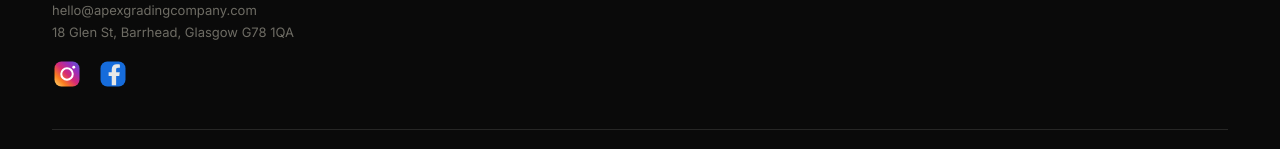
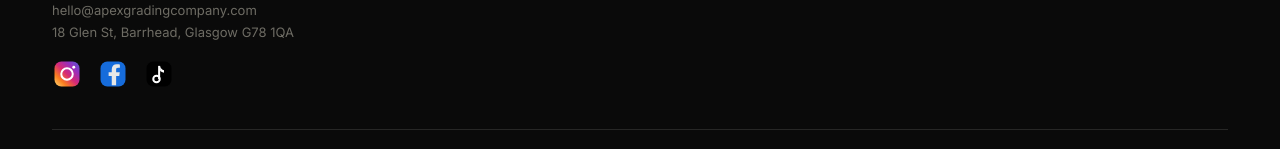
Before and after one commit to apexgrading/apex-grading-shop, a Next.js app: page /admin/bulk in a window 1280 px wide. Shown: the part 1362-1511 px from the top of the page. Built offline with nearby package versions, Linux system fonts and the light colour scheme; no server answers.

Commit message:
Add TikTok icon and link to footer (black background, simplified white note glyph built from basic shapes for reliable rendering), linking to the real Apex Cards TikTok account

```diff
--- a/components/Footer.js
+++ b/components/Footer.js
@@ -79,6 +79,21 @@ export default function Footer() {
                   <path d="M14.5 21v-7.5h2.5l.4-3H14.5V8.5c0-.9.25-1.5 1.55-1.5H17.5V4.35C17.2 4.3 16.2 4.2 15 4.2c-2.4 0-4 1.45-4 4.1V10.5H8.5v3H11V21h3.5z" fill="#fff" />
                 </svg>
               </span>
+              <a
+                href="https://www.tiktok.com/@shopapexcards"
+                target="_blank"
+                rel="noopener noreferrer"
+                aria-label="Apex Cards on TikTok"
+                style={{ display: "inline-flex" }}
+              >
+                <svg width="30" height="30" viewBox="0 0 24 24">
+                  <rect x="2" y="2" width="20" height="20" rx="5.5" fill="#000" />
+                  {/* Simplified note glyph, built from basic shapes for reliable rendering */}
+                  <circle cx="10" cy="16" r="2.6" fill="none" stroke="#fff" strokeWidth="1.6" />
+                  <rect x="11.3" y="5.5" width="1.6" height="10.5" fill="#fff" />
+                  <path d="M12.9 5.5c.3 1.7 1.5 3 3.1 3.5v1.9c-1.2-.15-2.3-.6-3.1-1.3" fill="#fff" />
+                </svg>
+              </a>
             </div>
           </div>
 
```
